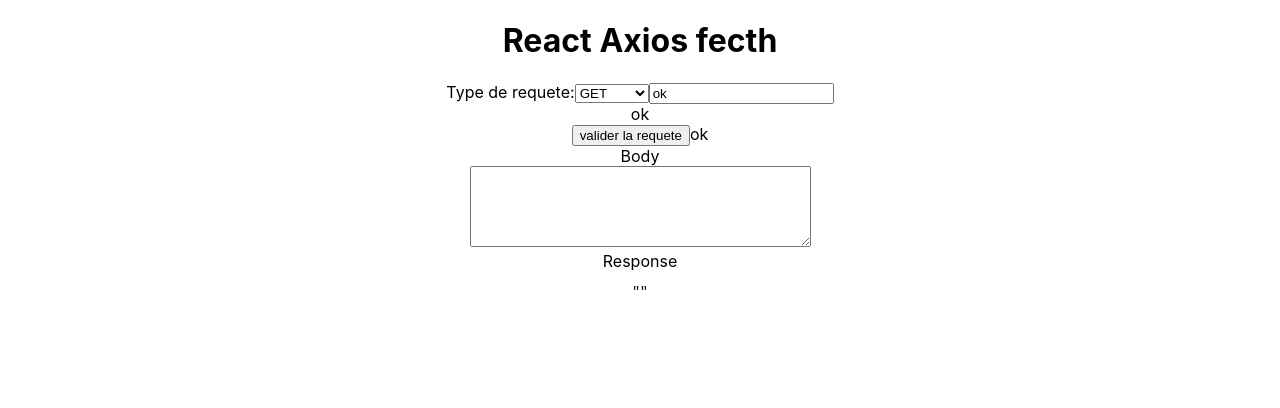
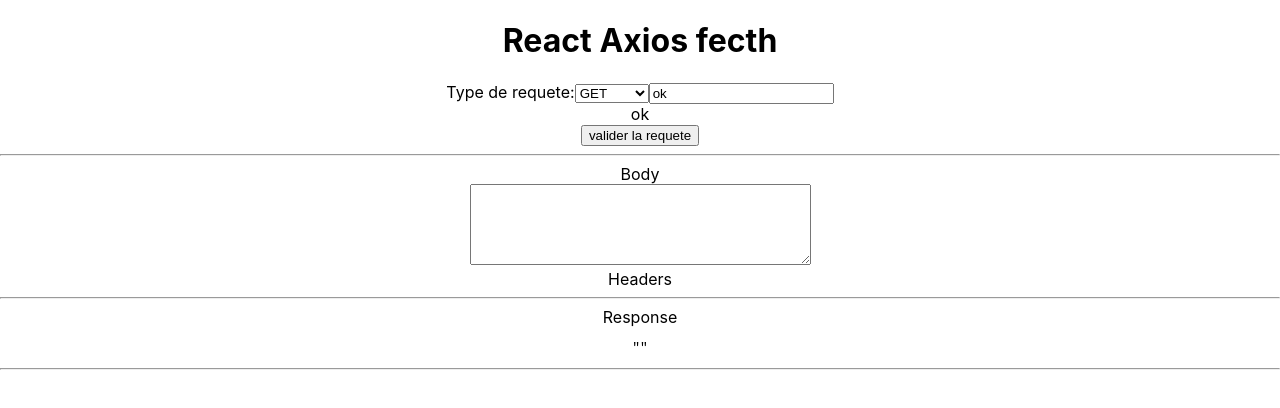
Before and after one commit to tom-ruiz/Dragon_WebServices, a React (Create React App) app in the folder ws-dragons-donjon/client/: page / in a window 1280 px wide. Shown: the top 408 px of the page. Built offline with nearby package versions, Linux system fonts and the light colour scheme; no server answers.

Commit message:
added headers

```diff
--- a/ws-dragons-donjon/client/src/App.js
+++ b/ws-dragons-donjon/client/src/App.js
@@ -1,6 +1,7 @@
 import { useEffect, useState } from 'react';
 import './App.css';
 import Body from './components/Body';
+import Headers from './components/Headers';
 import Response from './components/Response';
 import SearchBar from './components/Searchbar';
 const axios = require('axios');
@@ -47,6 +48,13 @@
       setBodyContent(event.target.value)
   }
 
+  const [params, setParams] = useState({})
+  const [headers, setHeaders] = useState([{headerKey : 'test', headerValue: 'test2'}])
+  const handleHeadersChange = e => {
+    // let newArr = [...headers]
+    // newArr[index] = e.target.value
+    // setHeaders(newArr)
+  }
   const [response, setResponse] = useState("")
 
   return (
@@ -60,13 +68,20 @@
         handleRequestType={handleRequestType}
         sendRequest={sendRequest}
       />
-      {requestURL}
+      <hr/>
+
       <Body
         bodyContent={bodyContent}
         handleChangeContent={handleChangeContent}
+        />
+      <Headers
+      headers={headers}
+      handleHeadersChange={handleHeadersChange}
       />
+        <hr/>
       <Response
         response={response}/>
+        <hr/>
     </div>
   );
 }
--- /dev/null
+++ b/ws-dragons-donjon/client/src/components/Headers.jsx
@@ -0,0 +1,10 @@
+import React from 'react'
+
+export default function Headers({ headers, handleHeadersChange }) {
+    console.log(headers);
+    return (
+        <><div>Headers</div>
+
+        </>
+    )
+}
```
